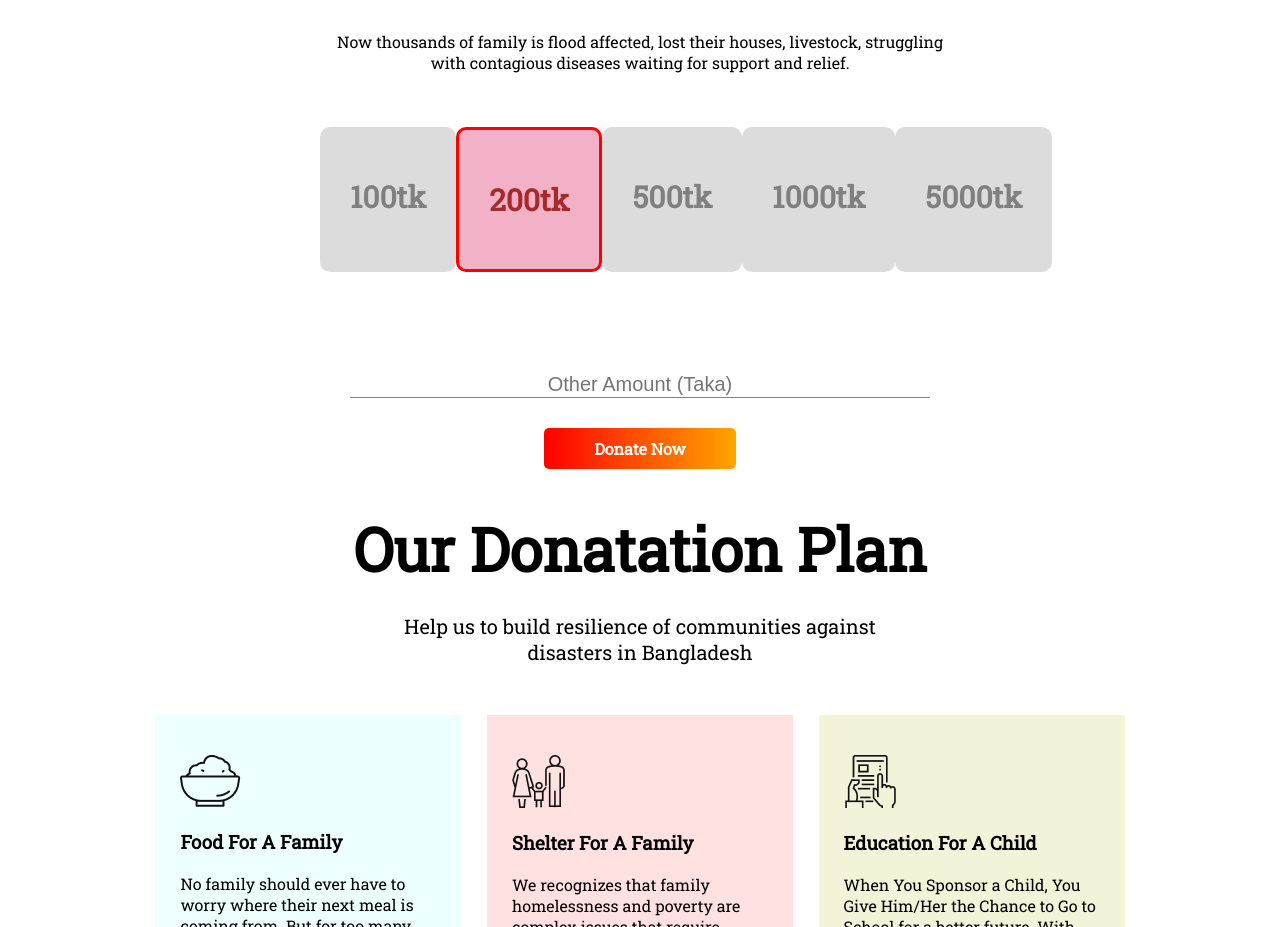
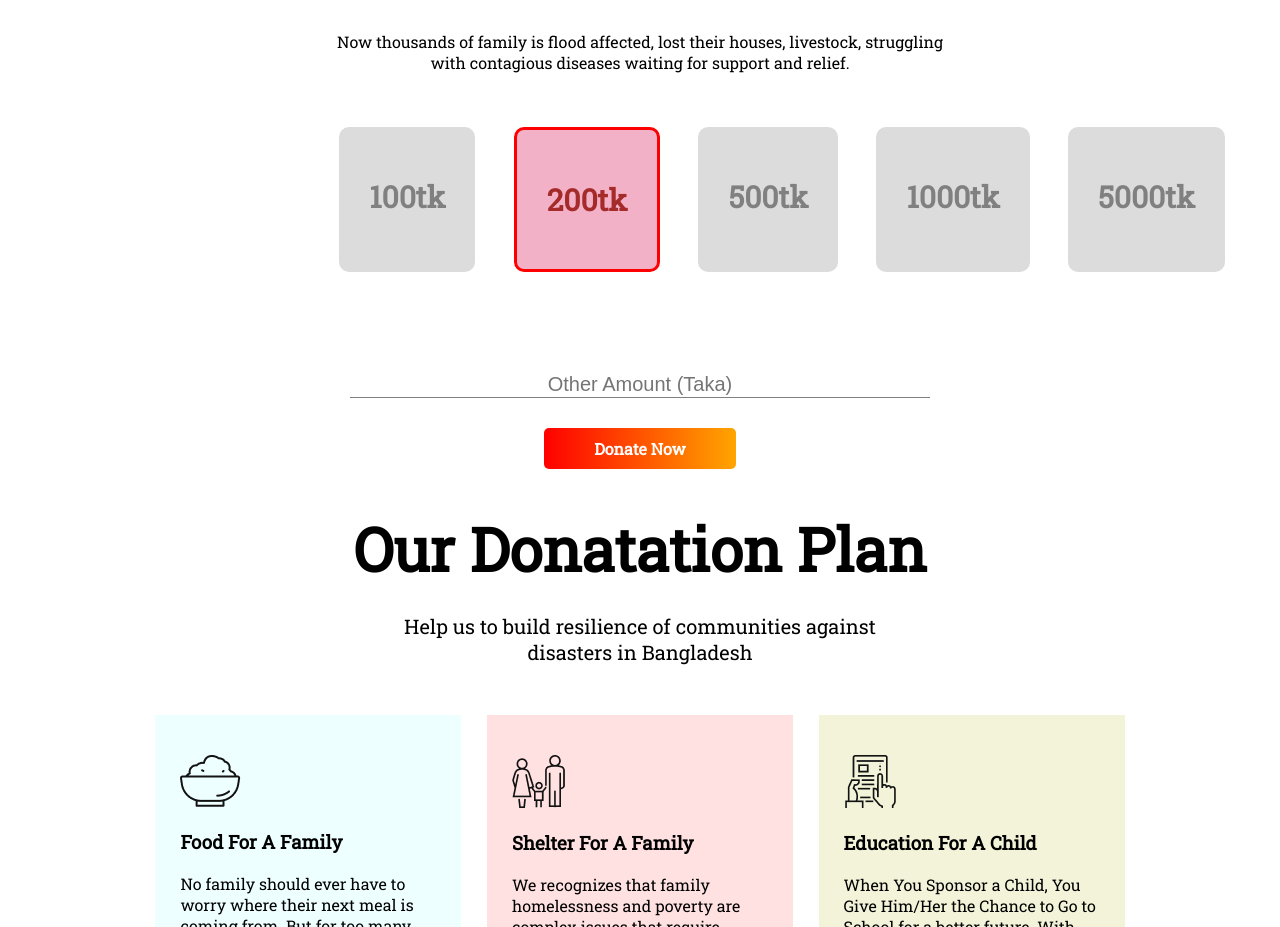
Before and after one commit to tazbirristy/donate-today, a plain HTML site: page index.html in a window 1280 px wide. Shown: the part 800-1727 px from the top of the page. Drawn offline with Linux system fonts and the light colour scheme.

Commit message:
amount-margin

```diff
--- a/donate-today-styles.css
+++ b/donate-today-styles.css
@@ -57,6 +57,7 @@ h1 {
     font-weight: 700;
     font-size: 30px;
     border-radius: 10px;
+    margin: 0 3%;
 }
 
 .background-200tk {
@@ -64,6 +65,7 @@ h1 {
     padding: 20px 30px;
     font-weight: 700;
     font-size: 30px;
+    margin: 0 3%;
     border: 3px solid red;
     color: brown;
     border-radius: 10px;
```
